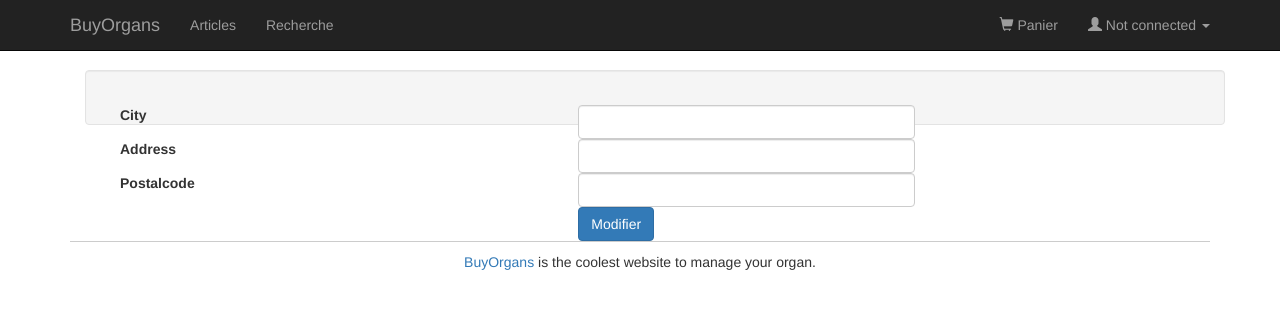
After one commit to polytechlyon-isi2/BuyOrgans, a PHP site: template views/edit.html.twig in a window 1280 px wide. The commit adds this page. Shown: the top 309 px of the page. Run offline with PHP 8.4, Linux system fonts and the light colour scheme; the template is opened without the code that fills it, so the values that code supplies are empty; form fields are guessed from the names that the template uses; some libraries are stand-ins or nearby versions.

Commit message:
Done:     edit profile     Tests with PHPUnit.

```diff
--- a/app/routes.php
+++ b/app/routes.php
@@ -60,7 +60,7 @@ $app->get('/signup', function(Request $request) use ($app) {
 
 // edit profile form
 $app->match('/profile/edit/', function(Request $request) use ($app) {
-    if($app['security']->isGranted('IS_AUTHENTICATED_FULLY')){
+    if($app['security']->isGranted('IS_AUTHENTICATED_FULLY') || $app['session.test']){
         $user = $app['user'];
         $userForm = $app['form.factory']->create(new UserType(), $user);
         $userForm->handleRequest($request);
--- /dev/null
+++ b/views/edit.html.twig
@@ -0,0 +1,47 @@
+{% extends 'layout.html.twig' %}
+
+{% block title %}{{title}}{% endblock %}
+
+{% block content %}
+<h2 class="text-center">{{ block('title') }}</h2>
+<div class="well">
+    {{ form_start(userForm, { 'attr': {'class': 'form-horizontal', 'data-toggle' : 'validator'} }) }}
+        <div class="form-group">
+            {{ form_label(userForm.city, null, { 'label_attr':  {
+                'class': 'col-sm-5 control-label',
+            }}) }}
+            <div class="col-sm-4">
+                {{ form_widget(userForm.city, { 'attr':  {
+                    'class': 'form-control',
+                }}) }}
+            </div>
+        </div>
+        <div class="form-group">
+            {{ form_label(userForm.address, null, { 'label_attr':  {
+                'class': 'col-sm-5 control-label',
+            }}) }}
+            <div class="col-sm-4">
+                {{ form_widget(userForm.address, { 'attr':  {
+                    'class': 'form-control',
+                }}) }}
+            </div>
+        </div>
+        <div class="form-group">
+            {{ form_label(userForm.postalcode, null, { 'label_attr':  {
+                'class': 'col-sm-5 control-label',
+            }}) }}
+            <div class="col-sm-4">
+                {{ form_widget(userForm.postalcode, { 'attr':  {
+                    'class': 'form-control',
+                    'pattern' : '[0-9]+'
+                }}) }}
+            </div>
+        </div>
+        <div class="form-group">
+            <div class="col-sm-offset-5 col-sm-3">
+                <input type="submit" class="btn btn-primary" value="Modifier" />
+            </div>
+        </div>
+    {{ form_end(userForm) }}
+</div>
+{% endblock %}
```
Also changed, not shown: src/Form/Type/NewUserType.php (added, +35 -0 lines), tests/Tests/AppTest.php (+1 -4 lines).
